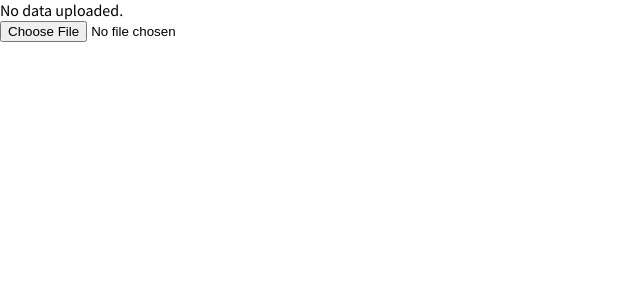
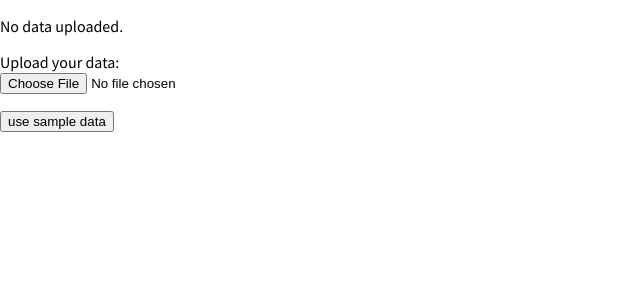
Before and after one commit to LukasMeduna/timelines, a React (Create React App) app: page / in a window 1280 px wide. Shown: the top 300 px of the page, without its empty margins (0-640 px from the left). Built offline with nearby package versions, Linux system fonts and the light colour scheme.

Commit message:
feat: sample data

```diff
--- a/src/App.js
+++ b/src/App.js
@@ -5,6 +5,7 @@ import TimeUnitsRow from './components/timeUnitsRow/TimeUnitsRow';
 import Timeline from './components/timeline/Timeline';
 import TimelineName from './components/timelineName/TimelineName';
 import UploadFile from './components/uploadFile/UploadFile';
+import { myTimelineData } from './myTimelineData';
 
 document.onselectstart = () => {return false}
 
@@ -140,8 +141,9 @@ function App() {
   else { //no data uploaded
     return (
       <div className="UploadDataContainer">
-        No data uploaded.
-        <UploadFile uploadData={uploadData} />
+        <p>No data uploaded.</p>
+        <p>Upload your data: <UploadFile uploadData={uploadData} /></p>
+        <p><button onClick={() => uploadData(myTimelineData)}>use sample data</button></p>
       </div>
     )
   }
--- a/src/myTimelineData.js
+++ b/src/myTimelineData.js
@@ -20,9 +20,9 @@ export const myTimelineData = {
             timelineBoxes: [
                 {
                     id: 0,
-                    startingTimeUnit: "11.",     //on what timeUnit does the box start
+                    startingTimeUnit: 0,     //on what timeUnit does the box start
                     startingPosition: 0.9,      //where exactly does the timeUnit starts (0-> beginning of the timeUnit, 1-> end of the timeUnit)
-                    endingTimeUnit: "12.",       //on what timeUnit it ends
+                    endingTimeUnit: 1,       //on what timeUnit it ends
                     endingPosition: 0.1,          //where exactly does it end (0->beginning, 1-> end)
                     row: 0,                     //row in the timeline (beginning at 0)
                     text: "1100",
@@ -30,9 +30,9 @@ export const myTimelineData = {
                 },
                 {
                     id: 1,
-                    startingTimeUnit: "12.",
+                    startingTimeUnit: 1,
                     startingPosition: 0.9,
-                    endingTimeUnit: "13.",
+                    endingTimeUnit: 2,
                     endingPosition: 0.1,
                     row: 0,
                     text: "1200",
@@ -40,9 +40,9 @@ export const myTimelineData = {
                 },
                 {
                     id: 2,
-                    startingTimeUnit: "13.",
+                    startingTimeUnit:2,
                     startingPosition: 0.9,
-                    endingTimeUnit: "14.",
+                    endingTimeUnit:3,
                     endingPosition: 0.1,
                     row: 0,
                     text: "1300",
@@ -50,9 +50,9 @@ export const myTimelineData = {
                 },
                 {
                     id: 3,
-                    startingTimeUnit: "14.",
+                    startingTimeUnit:3,
                     startingPosition: 0.9,
-                    endingTimeUnit: "15.",
+                    endingTimeUnit:4,
                     endingPosition: 0.1,
                     row: 0,
                     text: "1400",
@@ -60,9 +60,9 @@ export const myTimelineData = {
                 },
                 {
                     id: 4,
-                    startingTimeUnit: "15.",
+                    startingTimeUnit:4,
                     startingPosition: 0.9,
-                    endingTimeUnit: "16.",
+                    endingTimeUnit:5,
                     endingPosition: 0.1,
                     row: 0,
                     text: "1500",
@@ -70,9 +70,9 @@ export const myTimelineData = {
                 },
                 {
                     id: 5,
-                    startingTimeUnit: "16.",
+                    startingTimeUnit:5,
                     startingPosition: 0.9,
-                    endingTimeUnit: "17.",
+                    endingTimeUnit:6,
                     endingPosition: 0.1,
                     row: 0,
                     text: "1600",
@@ -80,9 +80,9 @@ export const myTimelineData = {
                 },
                 {
                     id: 6,
-                    startingTimeUnit: "17.",
+                    startingTimeUnit:6,
                     startingPosition: 0.9,
-                    endingTimeUnit: "18.",
+                    endingTimeUnit:7,
                     endingPosition: 0.1,
                     row: 0,
                     text: "1700",
@@ -90,9 +90,9 @@ export const myTimelineData = {
                 },
                 {
                     id: 7,
-                    startingTimeUnit: "18.",
+                    startingTimeUnit:7,
                     startingPosition: 0.9,
-                    endingTimeUnit: "19.",
+                    endingTimeUnit:8,
                     endingPosition: 0.1,
                     row: 0,
                     text: "1800",
@@ -100,9 +100,9 @@ export const myTimelineData = {
                 },
                 {
                     id: 8,
-                    startingTimeUnit: "19.",
+                    startingTimeUnit:8,
                     startingPosition: 0.9,
-                    endingTimeUnit: "20.",
+                    endingTimeUnit:9,
                     endingPosition: 0.1,
                     row: 0,
                     text: "1900",
@@ -117,9 +117,9 @@ export const myTimelineData = {
             timelineBoxes: [
                 {
                     id: 0,
-                    startingTimeUnit: "12.",
+                    startingTimeUnit:1,
                     startingPosition: 2 / 3,
-                    endingTimeUnit: "15.",
+                    endingTimeUnit:4,
                     endingPosition: 1,
                     row: 1,
                     text: "gotika",
@@ -127,9 +127,9 @@ export const myTimelineData = {
                 },
                 {
                     id: 1,
-                    startingTimeUnit: "14.",
+                    startingTimeUnit:3,
                     startingPosition: 0,
-                    endingTimeUnit: "16.",
+                    endingTimeUnit:5,
                     endingPosition: 1,
                     row: 0,
                     text: "renesance",
@@ -137,9 +137,9 @@ export const myTimelineData = {
                 },
                 {
                     id: 2,
-                    startingTimeUnit: "16.",
+                    startingTimeUnit:5,
                     startingPosition: 1 / 3,
-                    endingTimeUnit: "17.",
+                    endingTimeUnit:6,
                     endingPosition: 3 / 4,
                     row: 1,
                     text: "manýrismus",
@@ -147,9 +147,9 @@ export const myTimelineData = {
                 },
                 {
                     id: 3,
-                    startingTimeUnit: "17.",
+                    startingTimeUnit:6,
                     startingPosition: 0,
-                    endingTimeUnit: "18.",
+                    endingTimeUnit:7,
                     endingPosition: 1,
                     row: 0,
                     text: "baroko",
@@ -159,7 +159,7 @@ export const myTimelineData = {
                     id: 4,
                     startingTimeUnit: "11.",
                     startingPosition: 0,
-                    endingTimeUnit: "13.",
+                    endingTimeUnit:2,
                     endingPosition: 1 / 3,
                     row: 0,
                     text: "románský sloh",
@@ -174,9 +174,9 @@ export const myTimelineData = {
             timelineBoxes: [
                 {
                     id: 0,
-                    startingTimeUnit: "14.",
+                    startingTimeUnit:3,
                     startingPosition: 37 / 100,
-                    endingTimeUnit: "15.",
+                    endingTimeUnit:4,
                     endingPosition: 53 / 100,
                     row: 0,
                     text: "Stoletá válka",
@@ -184,9 +184,9 @@ export const myTimelineData = {
                 },
                 {
                     id: 1,
-                    startingTimeUnit: "17.",
+                    startingTimeUnit:6,
                     startingPosition: 18 / 100,
-                    endingTimeUnit: "17.",
+                    endingTimeUnit:6,
                     endingPosition: 48 / 100,
                     row: 0,
                     text: "Třicetiletá válka",
@@ -196,7 +196,7 @@ export const myTimelineData = {
                     id: 2,
                     startingTimeUnit: "11.",
                     startingPosition: 95 / 100,
-                    endingTimeUnit: "13.",
+                    endingTimeUnit:2,
                     endingPosition: 70 / 100,
                     row: 0,
                     text: "křížové výpravy",
@@ -211,9 +211,9 @@ export const myTimelineData = {
             timelineBoxes: [
                 {
                     id: 0,
-                    startingTimeUnit: "14.",
+                    startingTimeUnit:3,
                     startingPosition: 46/100,
-                    endingTimeUnit: "14.",
+                    endingTimeUnit:3,
                     endingPosition: 78/100,
                     row: 0,
                     text: "Karel IV.",
@@ -221,9 +221,9 @@ export const myTimelineData = {
                 },
                 {
                     id: 1,
-                    startingTimeUnit: "17.",
+                    startingTimeUnit:6,
                     startingPosition: 43/100,
-                    endingTimeUnit: "18.",
+                    endingTimeUnit:7,
                     endingPosition: 15/100,
                     row: 1,
                     text: "Ludvík XIV.",
@@ -231,9 +231,9 @@ export const myTimelineData = {
                 },
                 {
                     id: 2,
-                    startingTimeUnit: "19.",
+                    startingTimeUnit:8,
                     startingPosition: 48 / 100,
-                    endingTimeUnit: "20.",
+                    endingTimeUnit:9,
                     endingPosition: 16 /100,
                     row: 0,
                     text: "Franc Josef I.",
@@ -241,9 +241,9 @@ export const myTimelineData = {
                 },
                 {
                     id: 3,
-                    startingTimeUnit: "19.",
+                    startingTimeUnit:8,
                     startingPosition: 37/100,
-                    endingTimeUnit: "20.",
+                    endingTimeUnit:9,
                     endingPosition: 1/100,
                     row: 1,
                     text: "Viktorie",
@@ -251,9 +251,9 @@ export const myTimelineData = {
                 },
                 {
                     id: 4,
-                    startingTimeUnit: "15.",
+                    startingTimeUnit:4,
                     startingPosition: 58/100,
-                    endingTimeUnit: "15.",
+                    endingTimeUnit:4,
                     endingPosition: 71/100,
                     row: 0,
                     text: "Jiří z Poděbrad",
@@ -261,9 +261,9 @@ export const myTimelineData = {
                 },
                 {
                     id: 5,
-                    startingTimeUnit: "18.",
+                    startingTimeUnit:7,
                     startingPosition: 40/100,
-                    endingTimeUnit: "18.",
+                    endingTimeUnit:7,
                     endingPosition: 80/100,
                     row: 0,
                     text: "Marie Terezie",
@@ -271,9 +271,9 @@ export const myTimelineData = {
                 },
                 {
                     id: 6,
-                    startingTimeUnit: "16.",
+                    startingTimeUnit:5,
                     startingPosition: 76/100,
-                    endingTimeUnit: "17.",
+                    endingTimeUnit:6,
                     endingPosition: 11/100,
                     row: 0,
                     text: "Rudolf II",
@@ -290,7 +290,7 @@ export const myTimelineData = {
                     id: 0,
                     startingTimeUnit: "11.",
                     startingPosition: 0,
-                    endingTimeUnit: "14.",
+                    endingTimeUnit:3,
                     endingPosition: 6/100,
                     row: 0,
                     text: "Přemyslovci",
@@ -298,9 +298,9 @@ export const myTimelineData = {
                 },
                 {
                     id: 1,
-                    startingTimeUnit: "14.",
+                    startingTimeUnit:3,
                     startingPosition: 10/100,
-                    endingTimeUnit: "15.",
+                    endingTimeUnit:4,
                     endingPosition: 37/100,
                     row: 0,
                     text: "Lucemburkové",
@@ -308,9 +308,9 @@ export const myTimelineData = {
                 },
                 {
                     id: 2,
-                    startingTimeUnit: "15.",
+                    startingTimeUnit:4,
                     startingPosition: 71/100,
-                    endingTimeUnit: "16.",
+                    endingTimeUnit:5,
                     endingPosition: 26/100,
                     row: 0,
                     text: "Jagellonci",
@@ -318,9 +318,9 @@ export const myTimelineData = {
                 },
                 {
                     id: 3,
-                    startingTimeUnit: "16.",
+                    startingTimeUnit:5,
                     startingPosition: 26 / 100,
-                    endingTimeUnit: "20.",
+                    endingTimeUnit:9,
                     endingPosition: 18 /100,
                     row: 0,
                     text: "Habsburkové",
```
